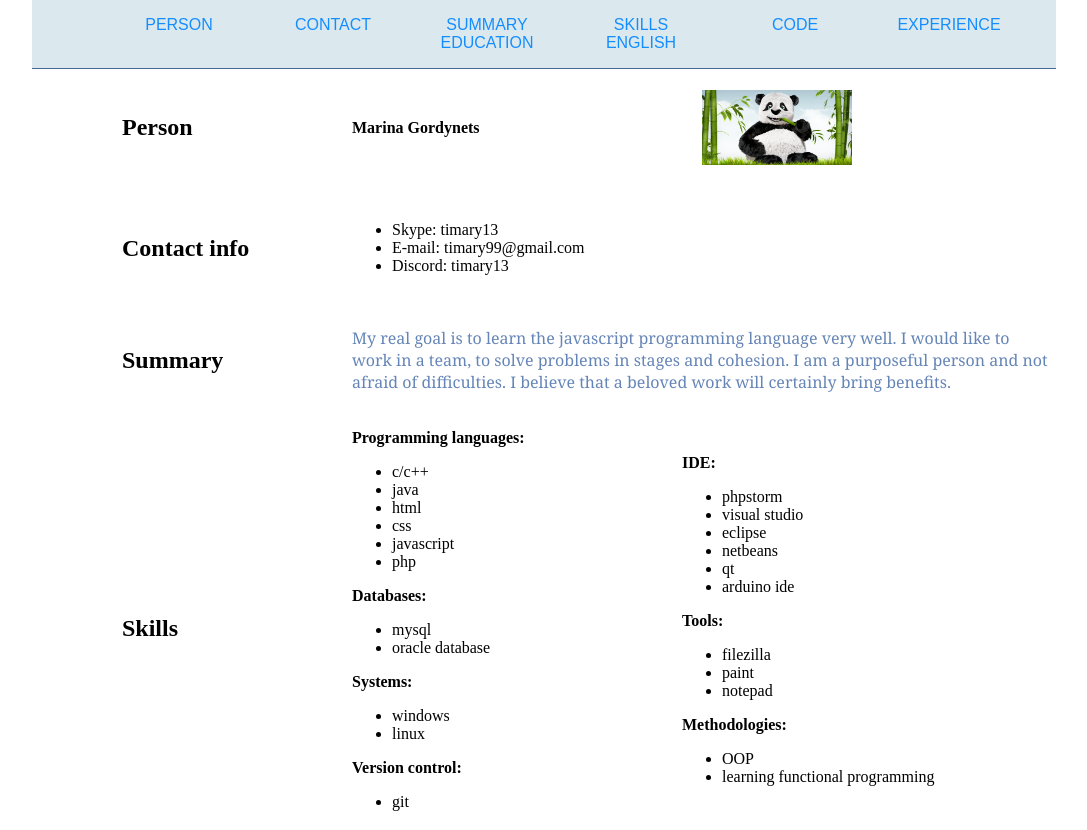
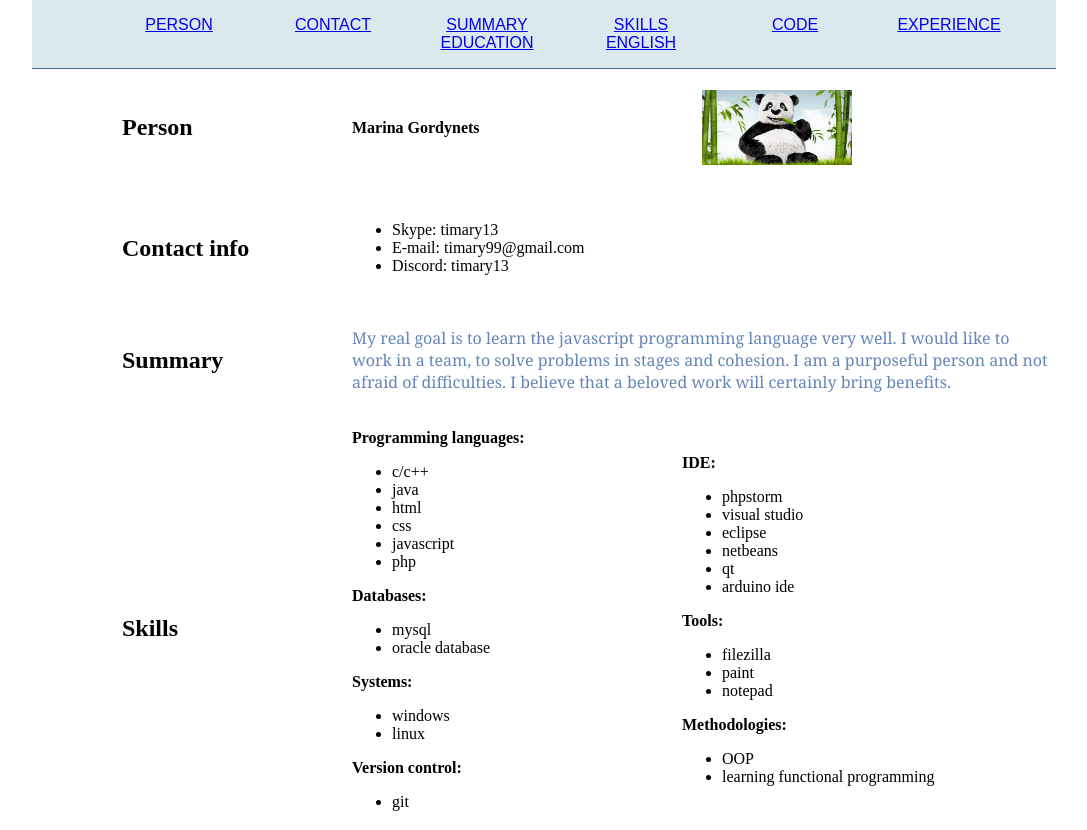
Before and after one commit to timary13/rsschool-cv, a plain HTML site: page index.html in a window 1280 px wide. Shown: the top 830 px of the page, without its empty margins (96-1183 px from the left). Drawn offline with Linux system fonts and the light colour scheme.

Commit message:
feat: implement header links

```diff
--- a/index.html
+++ b/index.html
@@ -8,24 +8,26 @@
 </body>
     <header>
         <ul>
-            <li>Person</li>
-            <li>Contact</li>
-            <li>Summary</li>
-            <li>Skills</li>
-            <li>Code</li>
-            <li>Experience</li>
-            <li>Education</li>
-            <li>English</li>
+            <li><a href="#person">Person</a></li>
+            <li><a href="#contact">Contact</a></li>
+            <li><a href="#summary">Summary</a></li>
+            <li><a href="#skills">Skills</a></li>
+            <li><a href="#code">Code</a></li>
+            <li><a href="#exp">Experience</a></li>
+            <li><a href="#edu">Education</a></li>
+            <li><a href="#eng">English</a></li>
         </ul>
     </header>
+
+
     <main>
-        <div class="item person">
+        <div class="item person" id="person">
             <h2>Person</h2>
             <h4>Marina Gordynets</h4>
             <img src="assets/face.jpg" alt="person"/>
         </div>
 
-        <div class="item contact">
+        <div class="item contact" id="contact">
             <h2>Contact info</h2>
             <ul>
                 <li>Skype: timary13</li>
@@ -34,13 +36,13 @@
             </ul>
         </div>
 
-        <div class="item summary">
+        <div class="item summary" id="summary">
             <h2>Summary</h2>
             <p>My real goal is to learn the javascript programming language very well. I would like to work in a team, to solve problems in stages and cohesion. I am a purposeful person and not afraid of difficulties. I believe that a beloved work will certainly bring benefits.
             </p>
         </div>
 
-        <div class="item skills">
+        <div class="item skills" id="skills">
             <h2>Skills</h2>
             <div>
                 <h4>Programming languages:</h4>
@@ -91,7 +93,7 @@
             </div>
         </div>
 
-        <div class="item code">
+        <div class="item code" id="code">
             <h2>Code examples</h2>
             <p>Since recent times, I liked js, because of it I will give some examples of solving tasks from <a href="www.codewars.com">codewars</a>. Based on the names of the functions, it is clear what problem it solves.
             </p>
@@ -111,7 +113,7 @@
             </code>
         </div>
 
-        <div class="item experience">
+        <div class="item experience" id="exp">
             <h2>Experience</h2>
             <div>
                 <ul>
@@ -129,7 +131,7 @@
             </div>
         </div>
 
-        <div class="item education">
+        <div class="item education" id="edu">
             <h2>Education</h2>
             <table border="1">
                 <tr>
@@ -147,7 +149,7 @@
             </table>
         </div>
 
-        <div class="item english">
+        <div class="item english" id="eng">
             <h2>English</h2>
             <p>I am studied English at school and at university. Now I am taking lessons from a tutor to raise the level. It’s easy for me to read technical literature, more difficult to speak English fluently. My English level between pre-intermediate and intermediate.
             </p>
```
